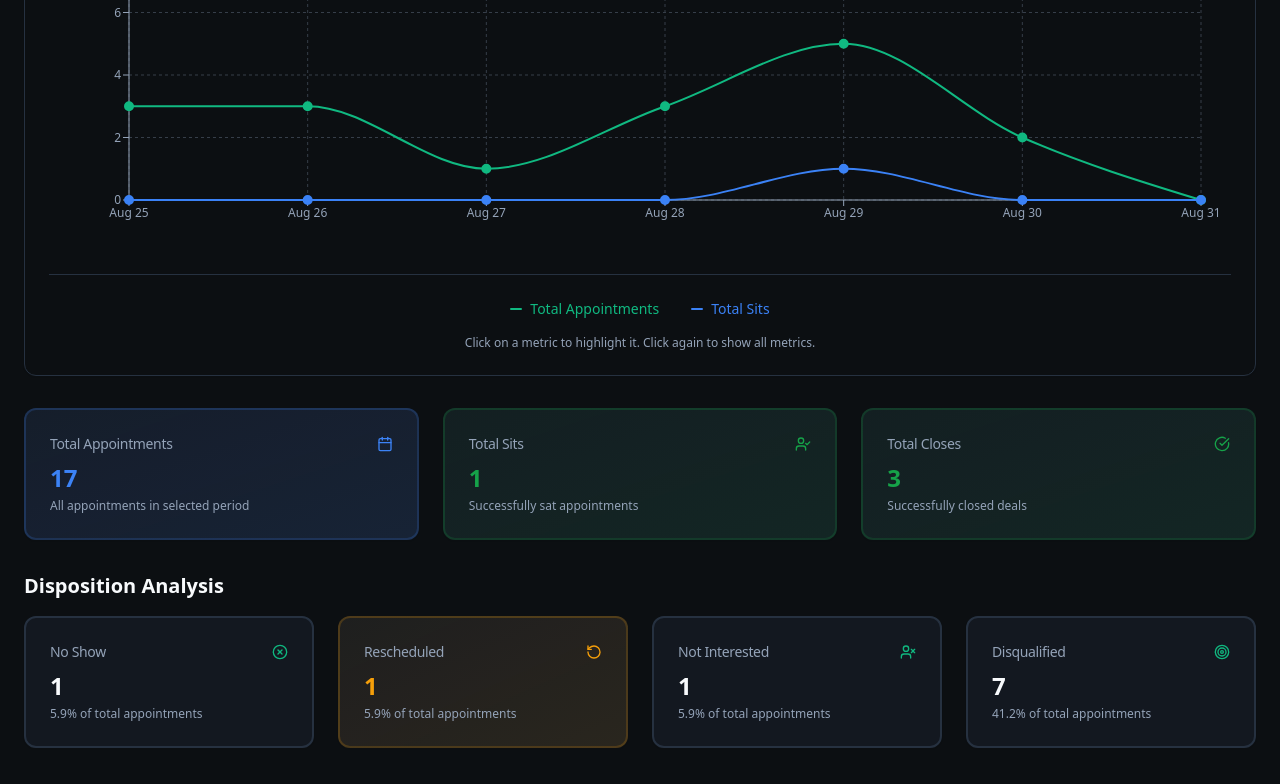
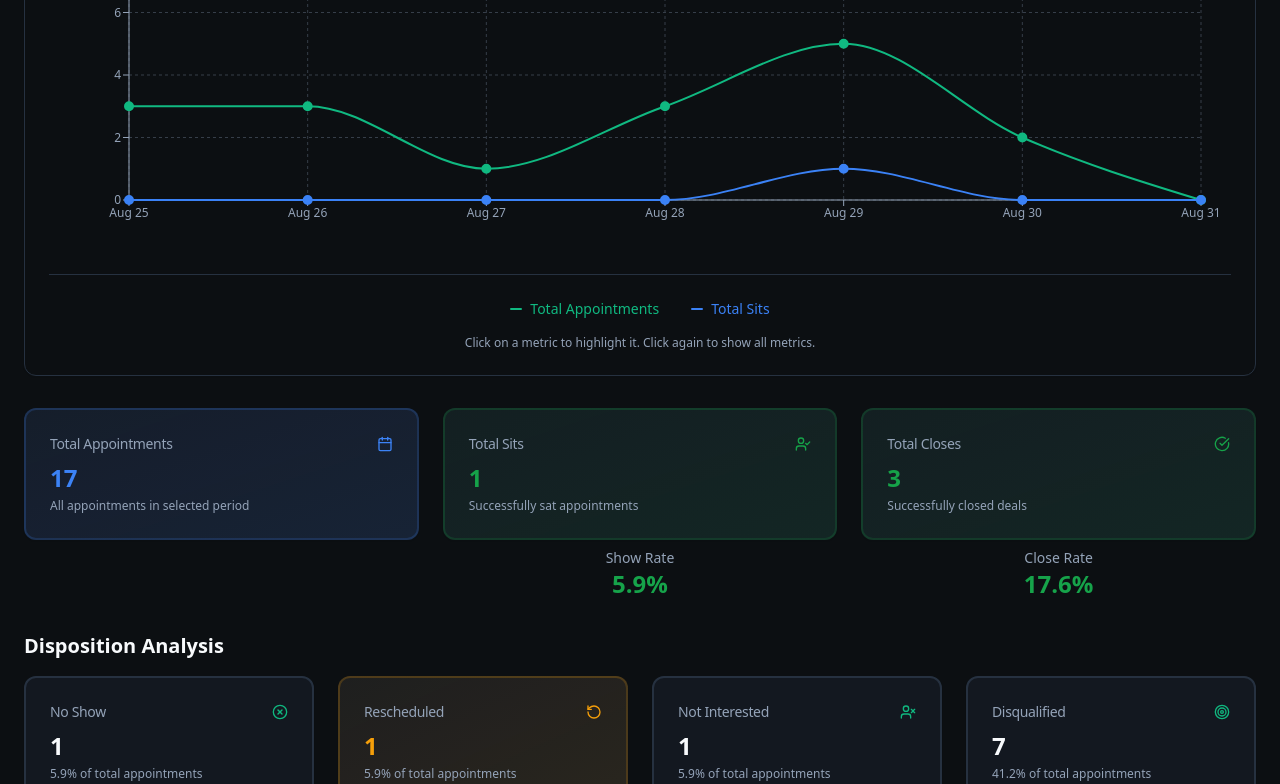
Before and after one commit to simon-isf/permura-corp-dashboard, a React (Vite) app: page / in a window 1280 px wide. Shown: the part 364-1148 px from the top of the page. Built offline with nearby package versions, Linux system fonts and the light colour scheme.

Commit message:
Add show and close rates
Add percentage-based "Show Rate" below "Total Sits" and "Close Rate" below "Total Closes" in the disposition analysis section. Color these new metrics to match the color of their corresponding main metrics.

```diff
--- a/src/pages/Index.tsx
+++ b/src/pages/Index.tsx
@@ -124,6 +124,7 @@ const Index = () => {
 
         {/* KPI Section */}
         <div className="grid grid-cols-1 md:grid-cols-3 gap-6 mb-8">
+          <div className="space-y-2">
             {visibleMetrics.totalAppointments && (
               <MetricCard
                 title="Total Appointments"
@@ -133,7 +134,10 @@ const Index = () => {
                 variant="info"
               />
             )}
+          </div>
+          <div className="space-y-2">
             {visibleMetrics.totalSits && (
+              <>
                 <MetricCard
                   title="Total Sits"
                   value={metrics.sits}
@@ -141,8 +145,18 @@ const Index = () => {
                   icon={UserCheck}
                   variant="success"
                 />
+                <div className="text-center">
+                  <p className="text-sm text-muted-foreground">Show Rate</p>
+                  <p className="text-2xl font-bold text-green-600">
+                    {metrics.total > 0 ? ((metrics.sits / metrics.total) * 100).toFixed(1) : '0.0'}%
+                  </p>
+                </div>
+              </>
             )}
+          </div>
+          <div className="space-y-2">
             {visibleMetrics.totalCloses && (
+              <>
                 <MetricCard
                   title="Total Closes"
                   value={metrics.closes}
@@ -150,7 +164,15 @@ const Index = () => {
                   icon={CheckCircle}
                   variant="success"
                 />
+                <div className="text-center">
+                  <p className="text-sm text-muted-foreground">Close Rate</p>
+                  <p className="text-2xl font-bold text-green-600">
+                    {metrics.total > 0 ? ((metrics.closes / metrics.total) * 100).toFixed(1) : '0.0'}%
+                  </p>
+                </div>
+              </>
             )}
+          </div>
         </div>
 
         {/* Disposition Analysis Section */}
```
Lines whose indentation alone changed are shown as unchanged.
